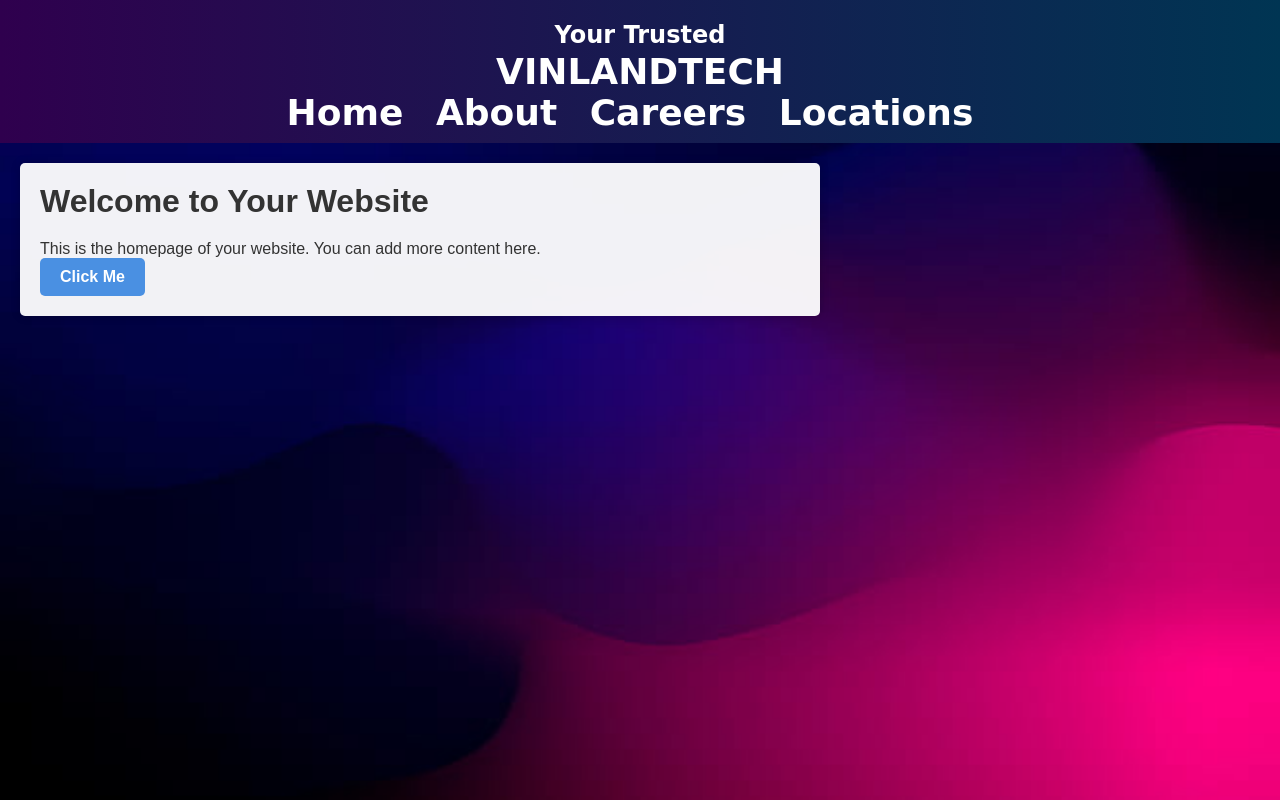
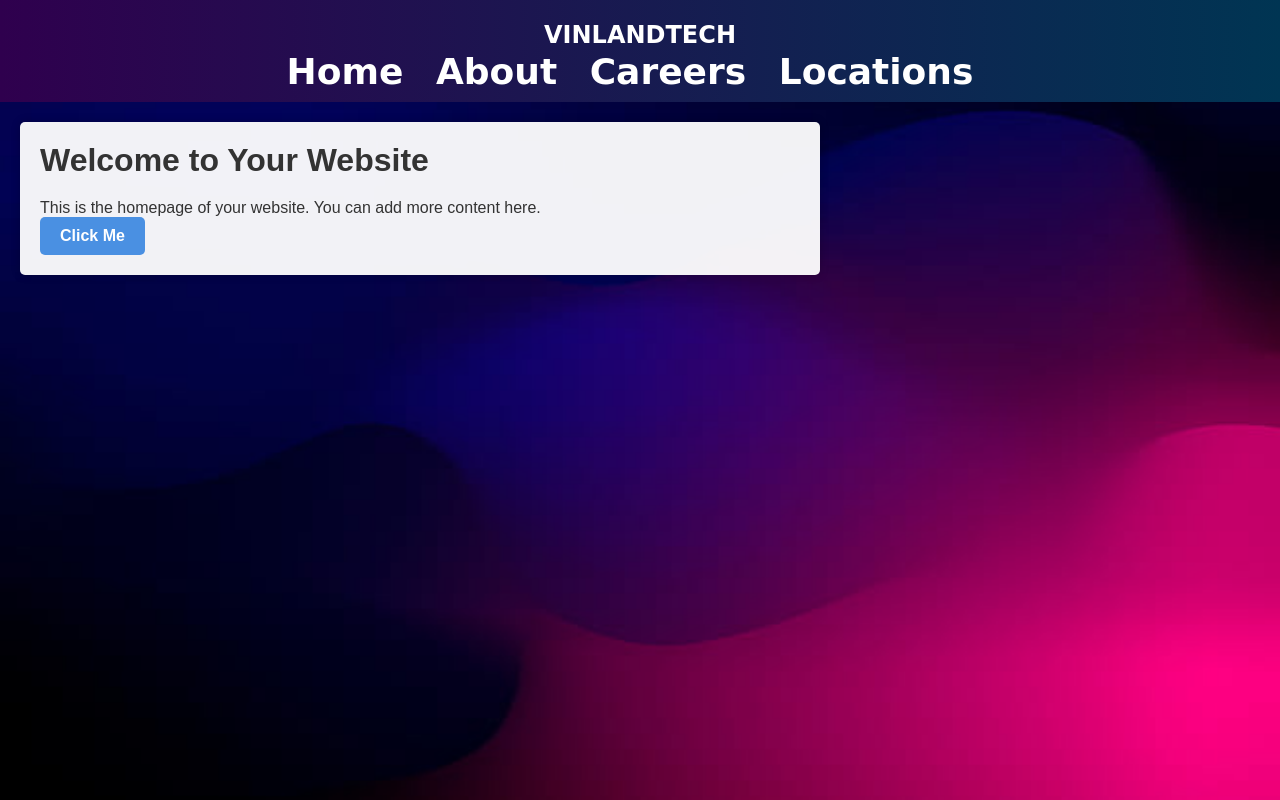
Before and after one commit to lordfather425/Multipagetest, a plain HTML site: page VINLAND/index.html in a window 1280 px wide. Drawn offline with Linux system fonts and the light colour scheme.

Commit message:
Update index.html

```diff
--- a/VINLAND/index.html
+++ b/VINLAND/index.html
@@ -56,8 +56,8 @@
 </head>
 <body>
     <header>
-        <span style="font-size: 24px;">Your Trusted</span><br>
-        VINLANDTECH
+        <span style="font-size: 24px;">VINLANDTECH</span><br>
+
         <nav>
             <ul>
                 <li><a href="index.html">Home</a></li>
```
